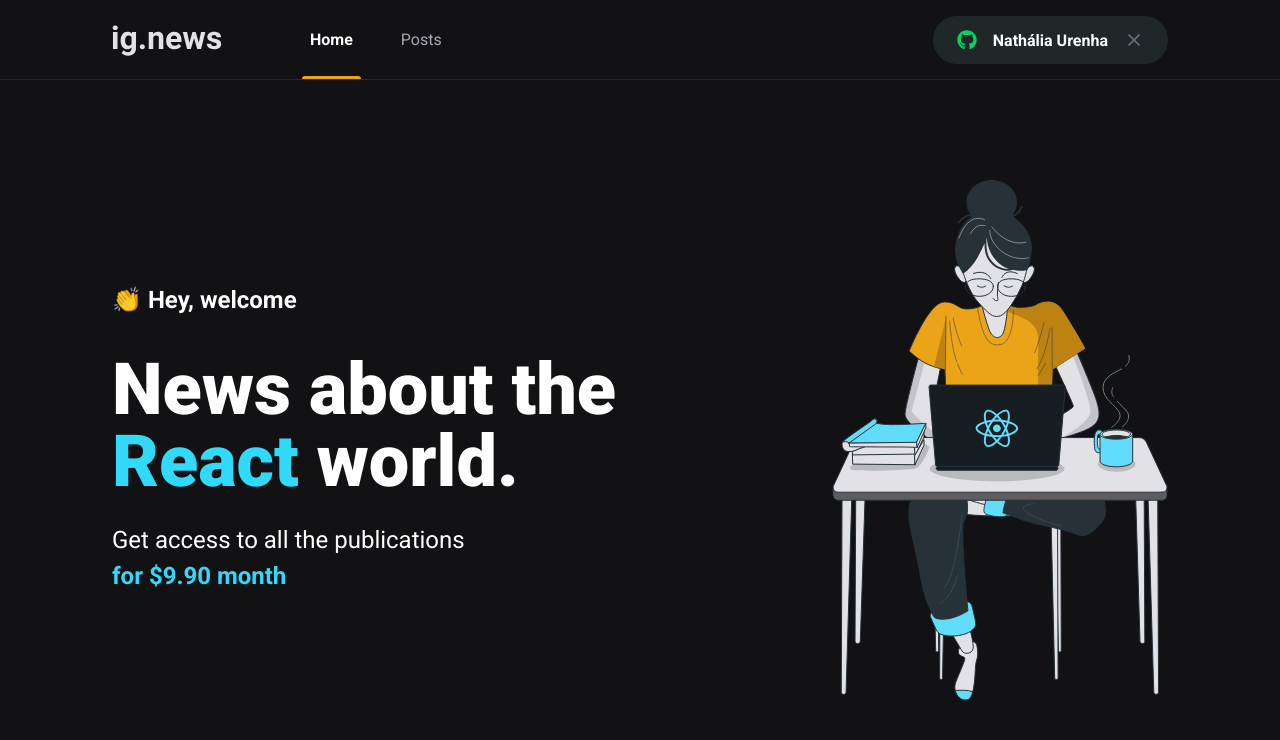
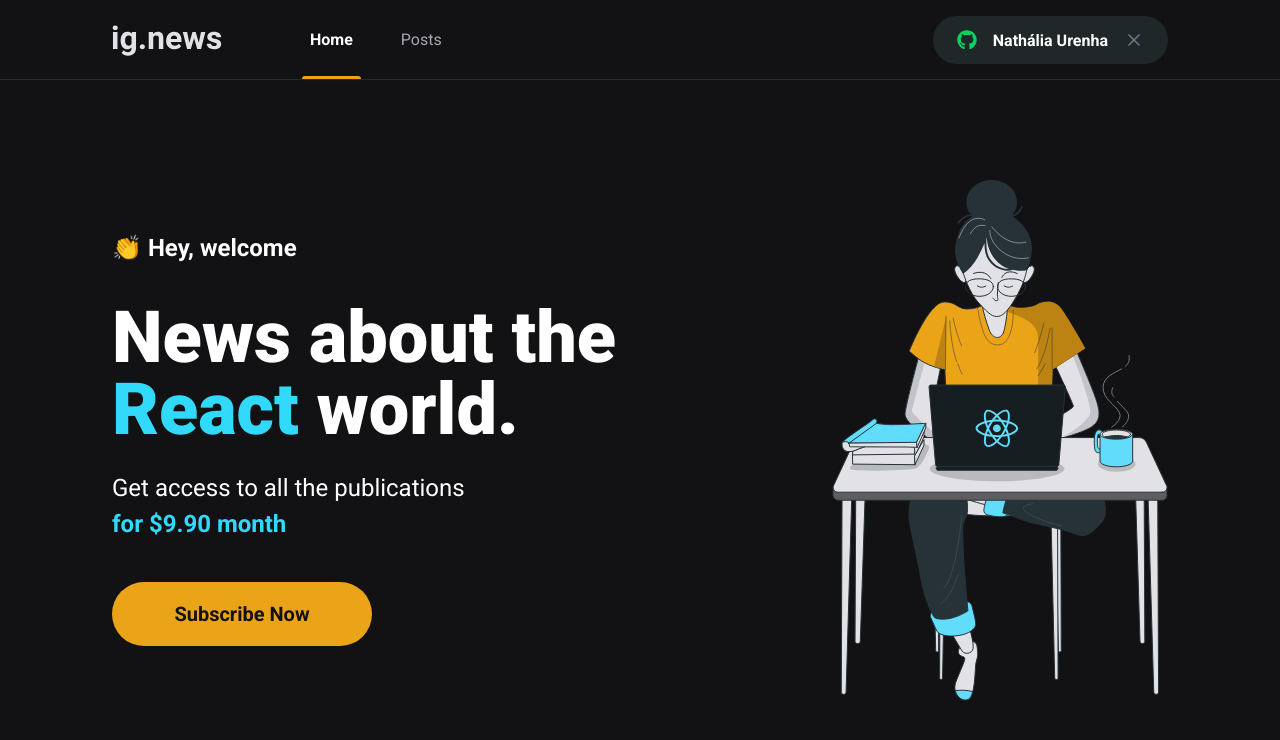
Before and after one commit to Nathalia-Urenha/devnews-Nextjs, a Next.js app: page / in a window 1280 px wide. Shown: the top 740 px of the page. Built offline with nearby package versions, Linux system fonts and the light colour scheme.

Commit message:
Componente: SubscribeButton

```diff
--- /dev/null
+++ b/src/components/SubscribeButton/index.tsx
@@ -0,0 +1,9 @@
+import styles from "./style.module.scss"
+
+export function SubscribeButton(){
+    return(
+        <button type="button" className={styles.subscribeButton} >
+            Subscribe Now
+        </button>
+    )
+}
--- /dev/null
+++ b/src/components/SubscribeButton/style.module.scss
@@ -0,0 +1,21 @@
+.subscribeButton{
+    width: 260px;
+    height:4rem;
+    border: 0;
+    border-radius: 2rem;
+    background: var(--yellow-500);
+    color: var(--gray-900);
+    font-size: 1.25rem;
+    font-weight:bold;
+
+    display: flex;
+    align-items: center;
+    justify-content: center;
+
+    transition: filter 0.2s;
+
+    &:hover{
+        filter: brightness(0.8);
+    }
+
+}
--- a/src/pages/home.module.scss
+++ b/src/pages/home.module.scss
@@ -39,4 +39,8 @@
             font-weight: bold;
         }
     }
+
+    button{
+        margin-top: 2.5rem;
+    }
 }
--- a/src/pages/index.tsx
+++ b/src/pages/index.tsx
@@ -1,4 +1,5 @@
 import Head from 'next/head';
+import { SubscribeButton } from '../components/SubscribeButton';
 
 import styles from './home.module.scss';
 
@@ -16,6 +17,7 @@
             Get access to all the publications <br />
             <span>for $9.90 month</span>
           </p>
+          <SubscribeButton />
         </section>
         <img src="/images/avatar.svg" alt="Girl coding" />
       </main>
```
